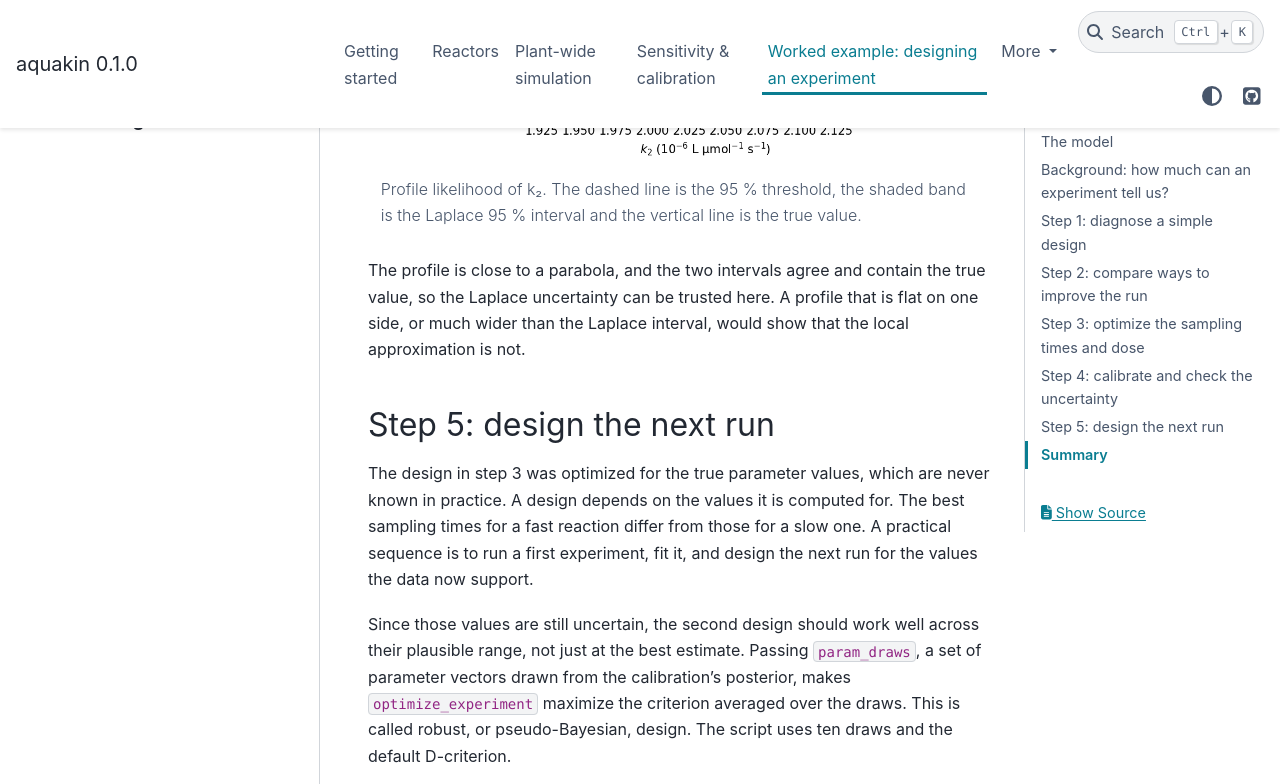
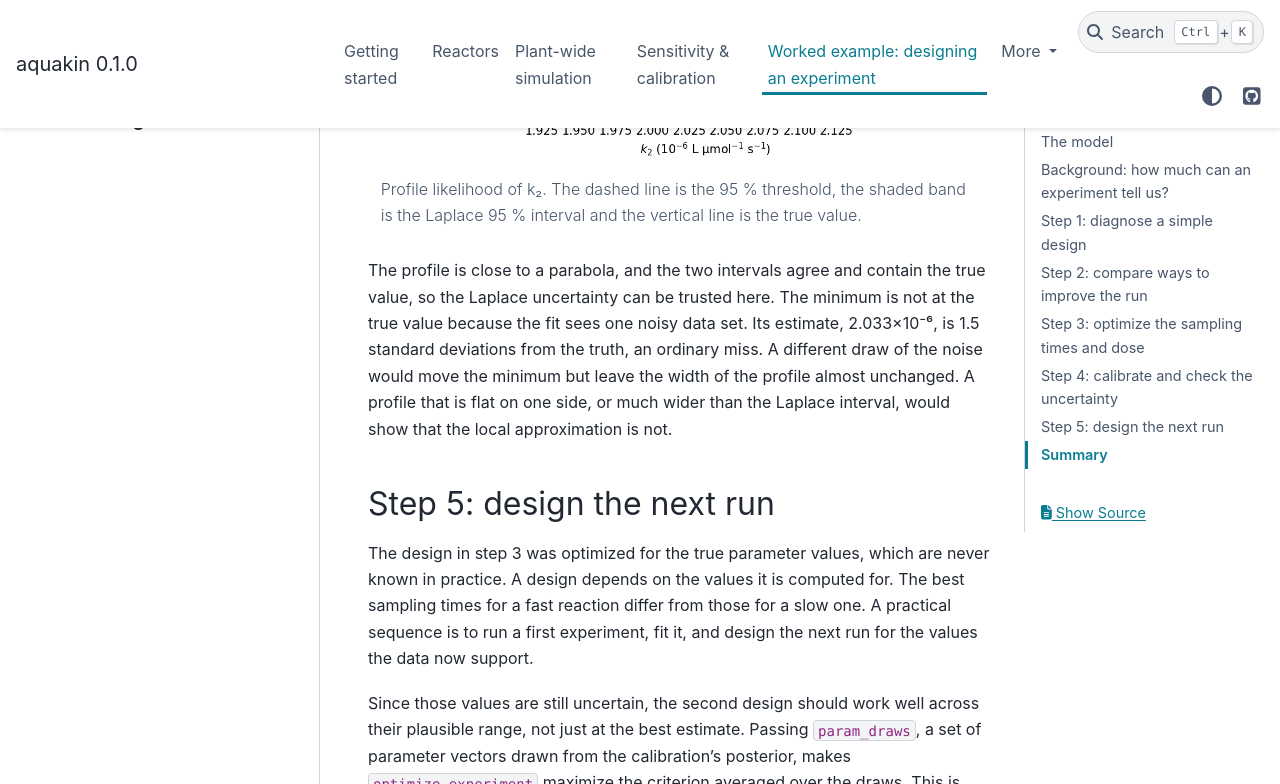
Before and after one commit to DeGrootResearchGroup/aquakin, a Sphinx documentation site: the page built from docs/worked_example_design.md, in a window 1280 px wide and 900 px high, scrolled down 13572 px, cut to the strip 0-784 px from the top of the window. Built offline with Sphinx 7.4.7 and the PyData theme 0.15.4, drawn with Linux system fonts in a browser that asks for light colours.

Commit message:
docs(worked example): explain why the profile minimum is off the true value
Co-Authored-By: Claude Opus 5.5 <noreply@anthropic.com>

````diff
--- a/docs/worked_example_design.md
+++ b/docs/worked_example_design.md
@@ -530,7 +530,11 @@ is the Laplace 95 % interval and the vertical line is the true value.
 ```
 
 The profile is close to a parabola, and the two intervals agree and contain the
-true value, so the Laplace uncertainty can be trusted here. A profile that is
+true value, so the Laplace uncertainty can be trusted here. The minimum is not
+at the true value because the fit sees one noisy data set. Its estimate,
+2.033×10⁻⁶, is 1.5 standard deviations from the truth, an ordinary miss. A
+different draw of the noise would move the minimum but leave the width of the
+profile almost unchanged. A profile that is
 flat on one side, or much wider than the Laplace interval, would show that the
 local approximation is not.
 
````
